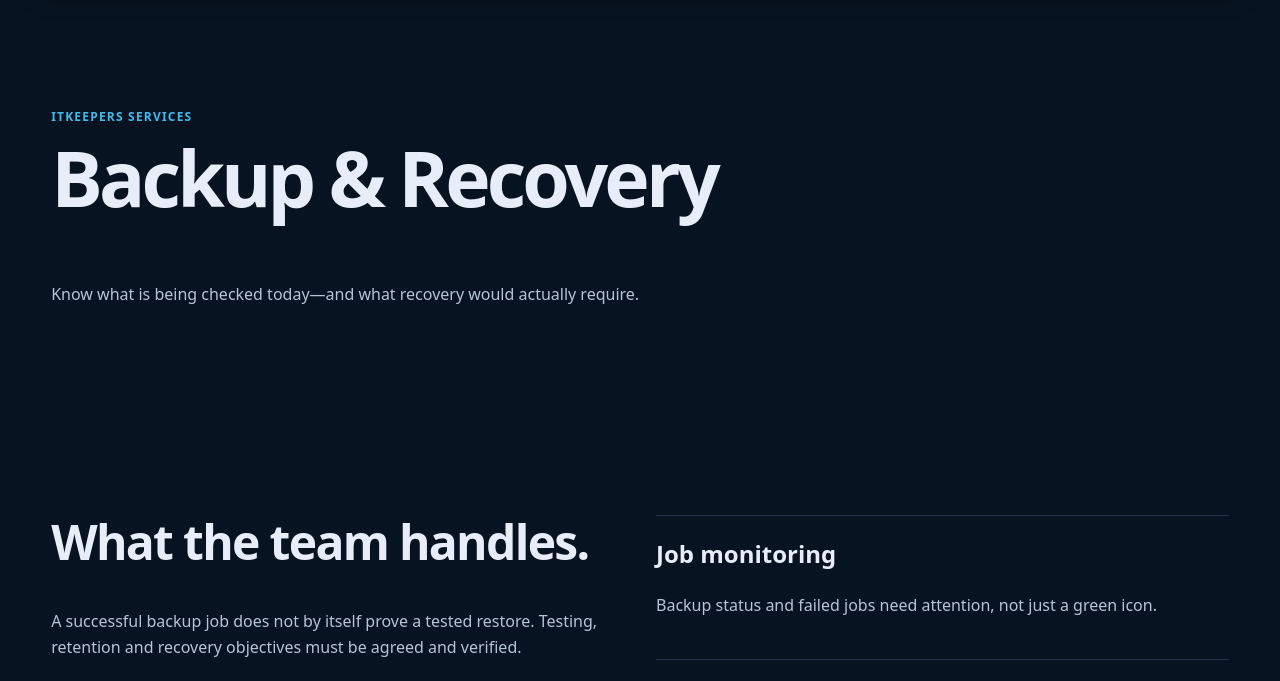
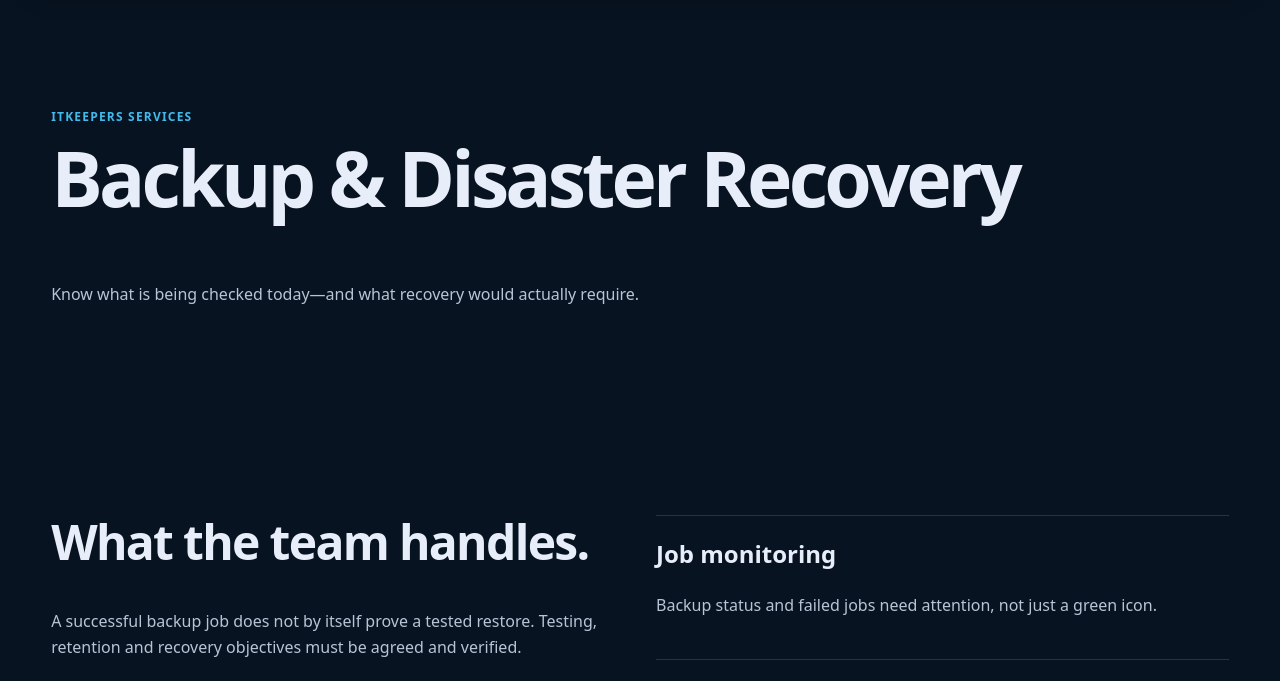
Before and after one commit to jimmynDev/itkeepers-website-latest, an Astro site: page /services/backup-recovery in a window 1280 px wide. Shown: the part 105-786 px from the top of the page. Built offline with nearby package versions, Linux system fonts and the light colour scheme; Astro itself is replaced by a stand-in of ours.

Commit message:
Use complete Backup & Disaster Recovery service heading

```diff
--- a/src/pages/services/backup-recovery.astro
+++ b/src/pages/services/backup-recovery.astro
@@ -2,4 +2,4 @@
 import Animation from '../../components/animations/BackupRecoveryAnimation.astro';
 import P from '../../components/ServicePage.astro';const points=[['Job monitoring','Backup status and failed jobs need attention, not just a green icon.'],['Morning checks','Routine review helps surface failed or incomplete work for follow-up.'],['Recovery planning','Retention, restore testing and recovery objectives need to be defined for the actual business requirement.']];
 ---
-<P title="Backup & Recovery" intro="Know what is being checked today—and what recovery would actually require." points={points} boundary="A successful backup job does not by itself prove a tested restore. Testing, retention and recovery objectives must be agreed and verified." cta="Discuss your backup requirements"><section class="section service-page-example"><h2>Explore an example</h2><p>Follow an example from a backup copy to a restore check.</p><Animation /></section></P>
+<P title="Backup & Disaster Recovery" intro="Know what is being checked today—and what recovery would actually require." points={points} boundary="A successful backup job does not by itself prove a tested restore. Testing, retention and recovery objectives must be agreed and verified." cta="Discuss your backup requirements"><section class="section service-page-example"><h2>Explore an example</h2><p>Follow an example from a backup copy to a restore check.</p><Animation /></section></P>
```
